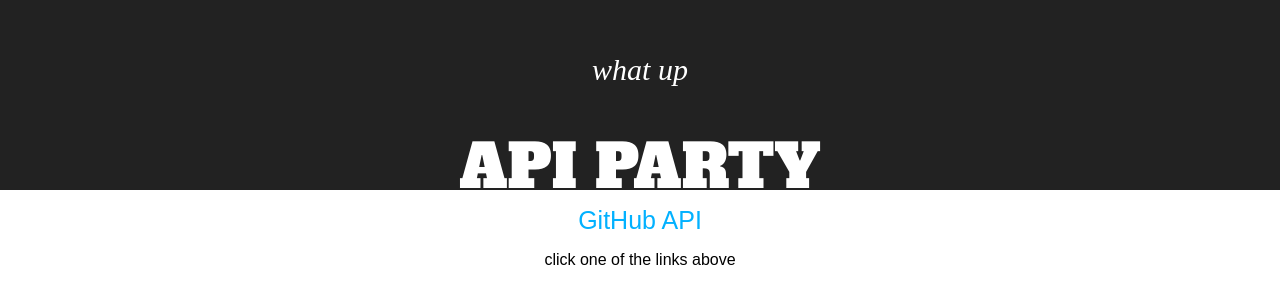
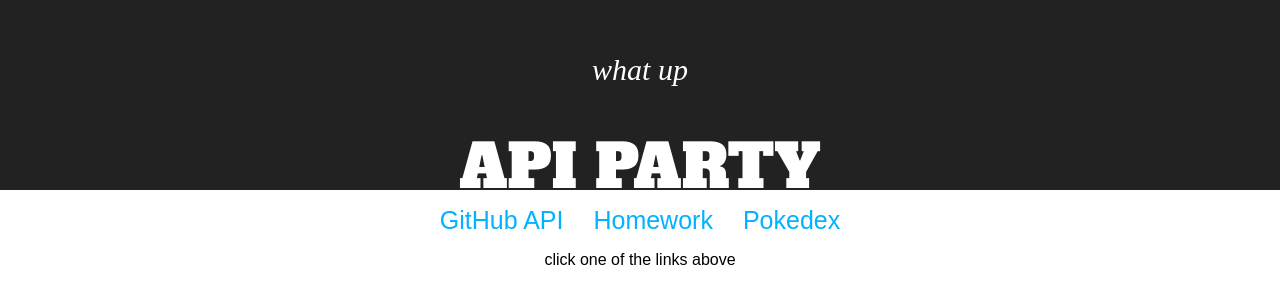
Before and after one commit to qkrtjrrnjs/api-party, a React (Create React App) app: page / in a window 1280 px wide. Shown: the top 304 px of the page. Built offline with nearby package versions, Linux system fonts and the light colour scheme; a web font is replaced by a local one.

Commit message:
route hw & pokedex

```diff
--- a/src/App.js
+++ b/src/App.js
@@ -3,6 +3,8 @@
 
 import './App.css'
 import Github from './Github'
+import Homework from './Homework'
+import Pokedex from './Pokedex'
 
 class App extends Component {
   render() {
@@ -17,10 +19,18 @@
           <li>
             <NavLink to="/github">GitHub API</NavLink>
           </li>
+          <li>
+            <NavLink to="/homework">Homework</NavLink>
+          </li>
+          <li>
+            <NavLink to="/pokedex">Pokedex</NavLink>
+          </li>
         </ul>
 
         <Switch>
           <Route path="/github" component={Github} />
+          <Route path="/homework" component={Homework} />
+          <Route path="/pokedex" component={Homework} />
           <Route render={() => <p>click one of the links above</p>}/>
         </Switch>
       </div>
```
